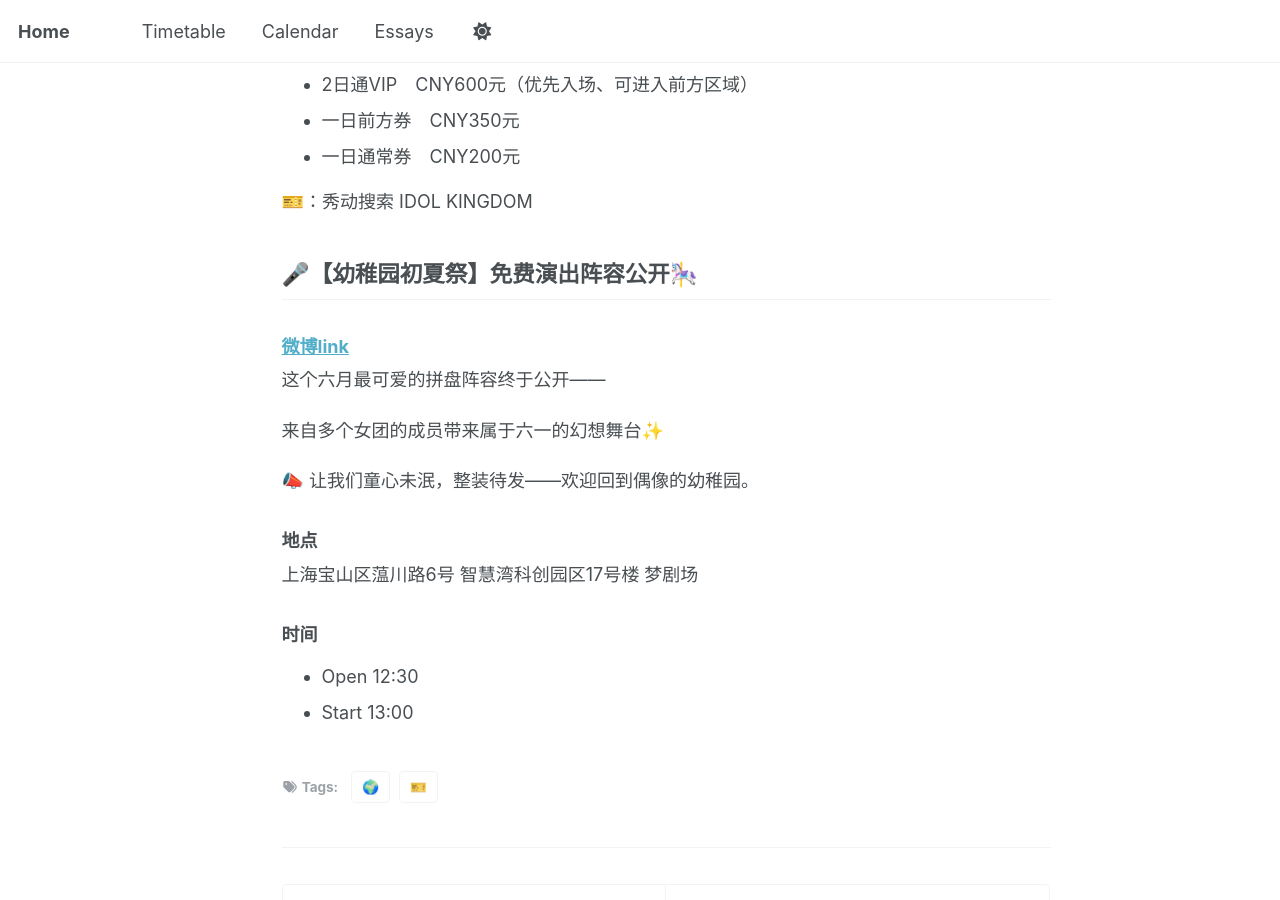
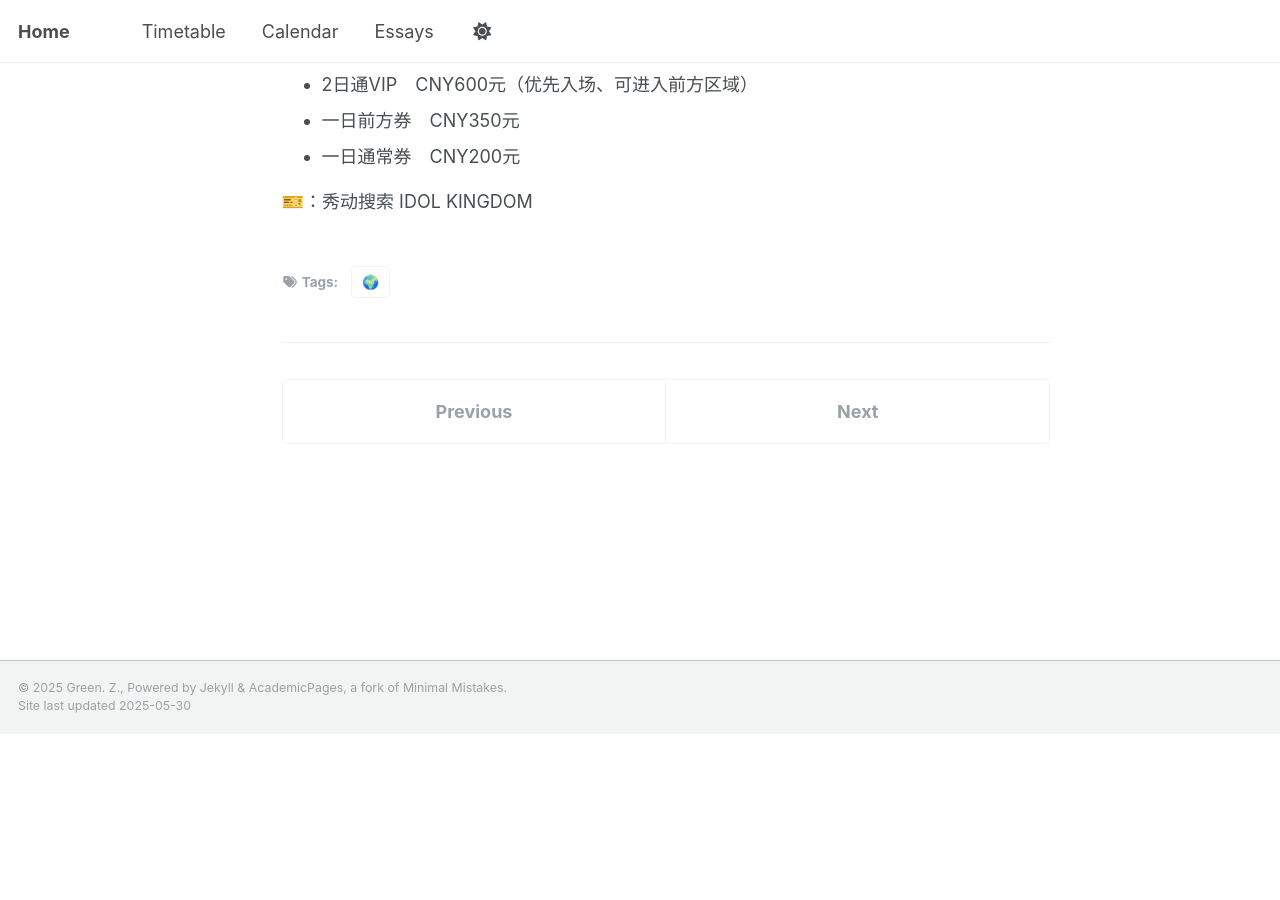
Before and after one commit to renloli/renloli.github.io, a Jekyll site: the page built from _timetable/2025/06/01/1.md, in a window 1280 px wide and 900 px high, scrolled down 2150 px. Built offline with Jekyll 4.4.1, drawn with Linux system fonts in a browser that asks for light colours; after the commit the page ends 2884 px from its top, so only the background shows below that; some of the changed text lies outside the part shown.

Commit message:
Update folder struct of `2025/06/`.

```diff
--- a/_timetable/2025/06/01.md
+++ b/_timetable/2025/06/01/1.md
@@ -1,9 +1,9 @@
 ---
-title: "Idol Kingdom, 幼稚园初夏祭"
+title: "Idol Kingdom"
 collection: timetable
 layout: single
 date: 2025-06-01
-tags: [🌍, 🎫]
+tags: [🌍]
 ---
 
 ## 👑「IDOL KINGDOM SHANGHAI」 Vol.3👑
@@ -355,23 +355,3 @@ EverBlue Entertainment
 - 一日通常券　CNY200元
 
 🎫：秀动搜索 IDOL KINGDOM
-
-
-## 🎤【幼稚园初夏祭】免费演出阵容公开🎠
-
-### [微博link](https://weibo.com/7937543144/PtaG8dM4u?pagetype=profilefeed)
-
-这个六月最可爱的拼盘阵容终于公开——
-
-来自多个女团的成员带来属于六一的幻想舞台✨
-
-📣 让我们童心未泯，整装待发——欢迎回到偶像的幼稚园。
-
-### 地点
-
-上海宝山区蕰川路6号 智慧湾科创园区17号楼 梦剧场
-
-### 时间
-
-- Open 12:30
-- Start 13:00
```
Also changed, not shown: _timetable/2025/06/01/2.md (added, +27 -0 lines), _timetable/2025/07/05/5_1.jpg (deleted).
